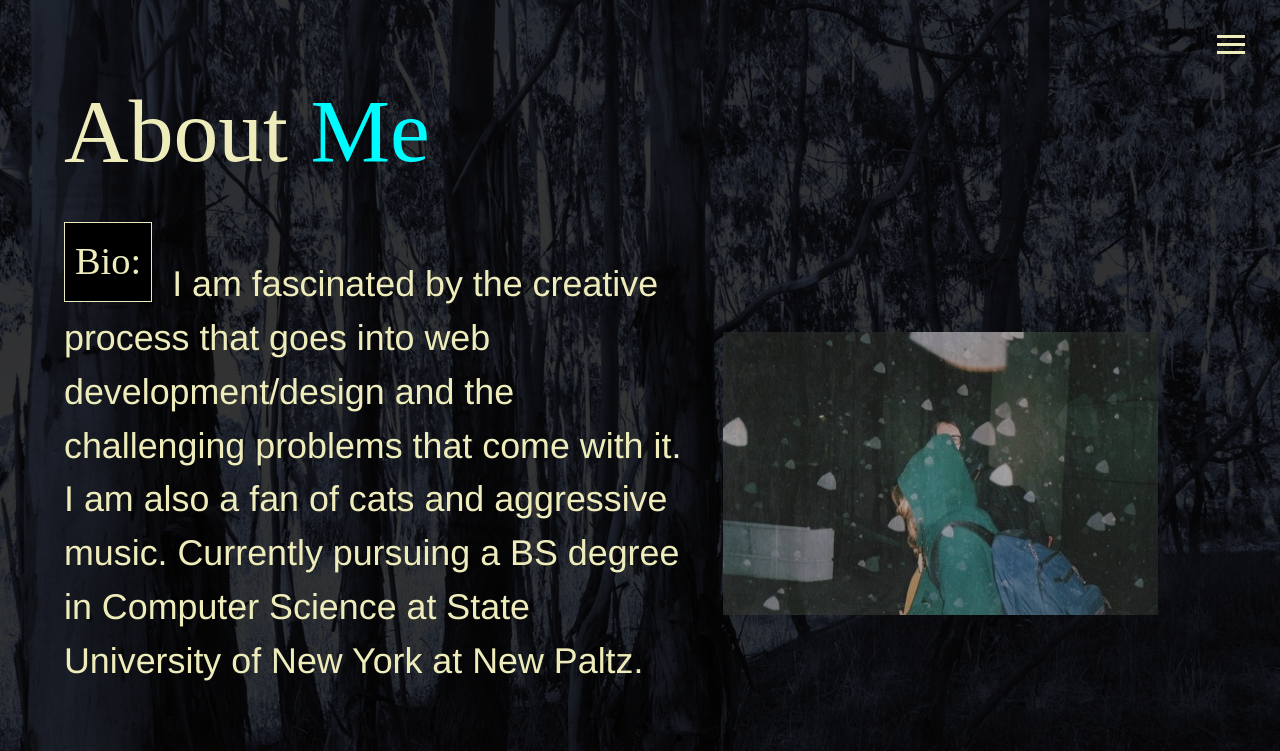
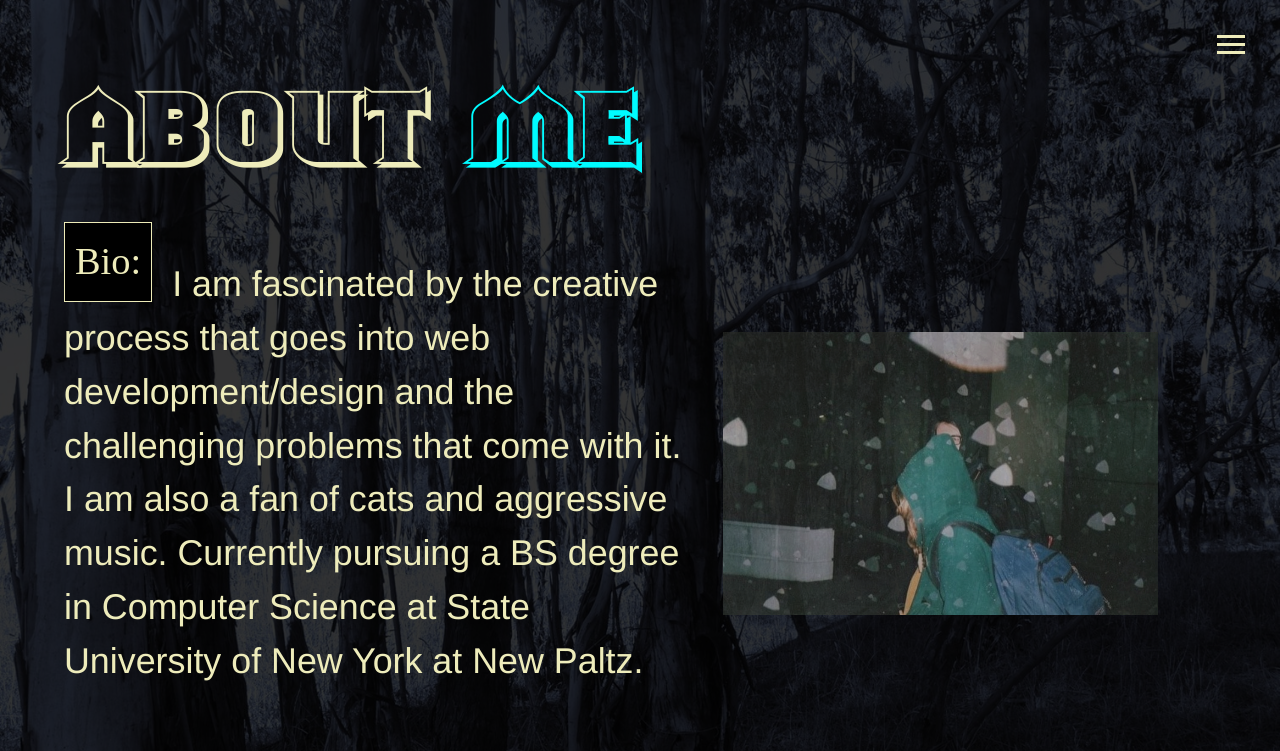
Before and after one commit to alexbeams1898/alex-beams-portfolio, a website: page dist/about.html in a window 1280 px wide. Shown: the top 751 px of the page. Drawn offline with Linux system fonts and the light colour scheme; the site is published under a folder, as on GitHub Pages, so addresses that start at the root find nothing; files whose address does not match are found by name.

Commit message:
Changed configurations of font paths again

```diff
--- a/dist/about.html
+++ b/dist/about.html
@@ -4,7 +4,7 @@
     <meta charset="UTF-8" />
     <meta name="viewport" content="width=device-width, initial-scale=1.0" />
     <meta http-equiv="X-UA-Compatible" content="ie=edge" />
-    <link rel="stylesheet" type="text/css" href="fonts/fonts.css" />
+    <link rel="stylesheet" type="text/css" href="../fonts/fonts.css" />
     <link
       rel="stylesheet"
       href="https://use.fontawesome.com/releases/v5.5.0/css/all.css"
--- a/dist/fonts/fonts.css
+++ b/dist/fonts/fonts.css
@@ -1,12 +1,12 @@
 @font-face {
   font-family: Encient German Gothic;
-  src: url(/Germgoth.ttf);
+  src: url(../Germgoth.ttf);
 }
 @font-face {
   font-family: Mortified Drip;
-  src: url(/MortifiedDrip.ttf);
+  src: url(../MortifiedDrip.ttf);
 }
 @font-face {
   font-family: Shouldve Known;
-  src: url(/shouldveKnownShaded.ttf);
+  src: url(../shouldveKnownShaded.ttf);
 }
```
Also changed, not shown: dist/index.html (+1 -1 lines), dist/resume.html (+1 -1 lines), dist/work.html (+1 -1 lines).
